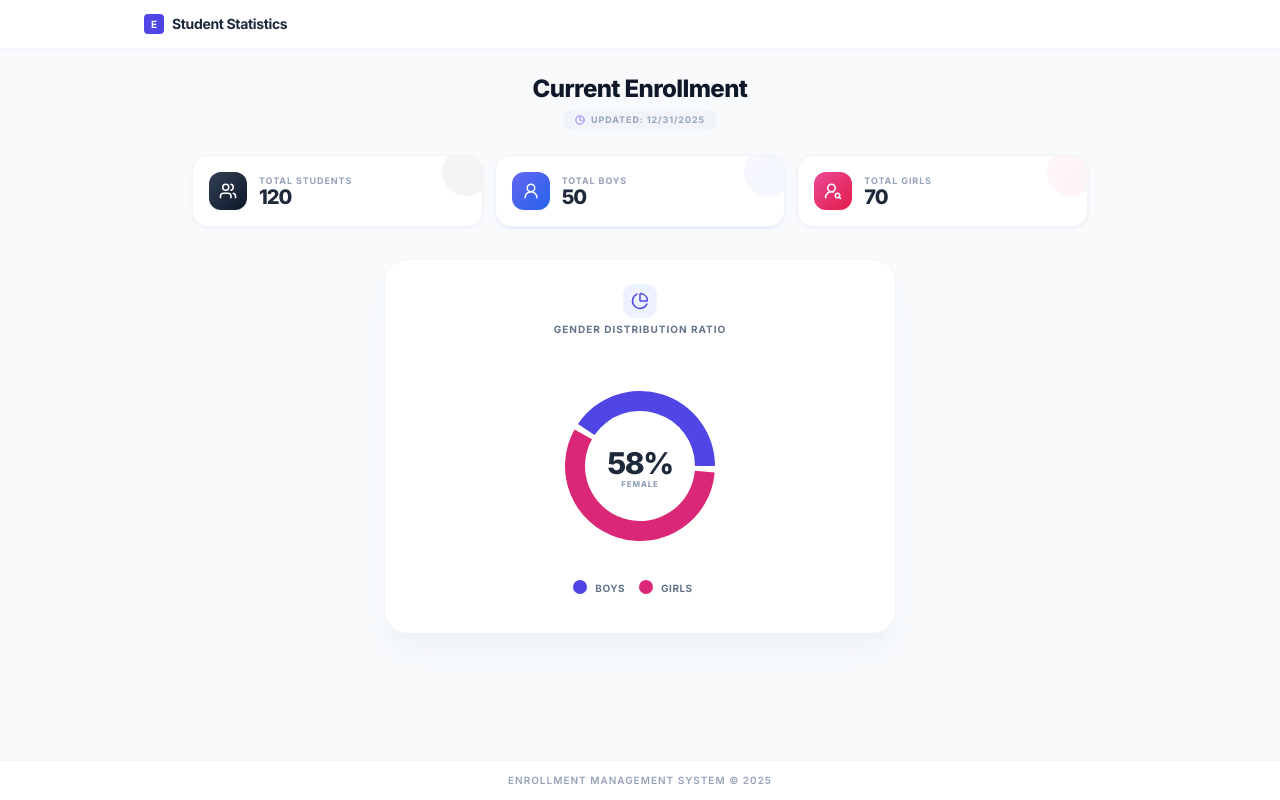
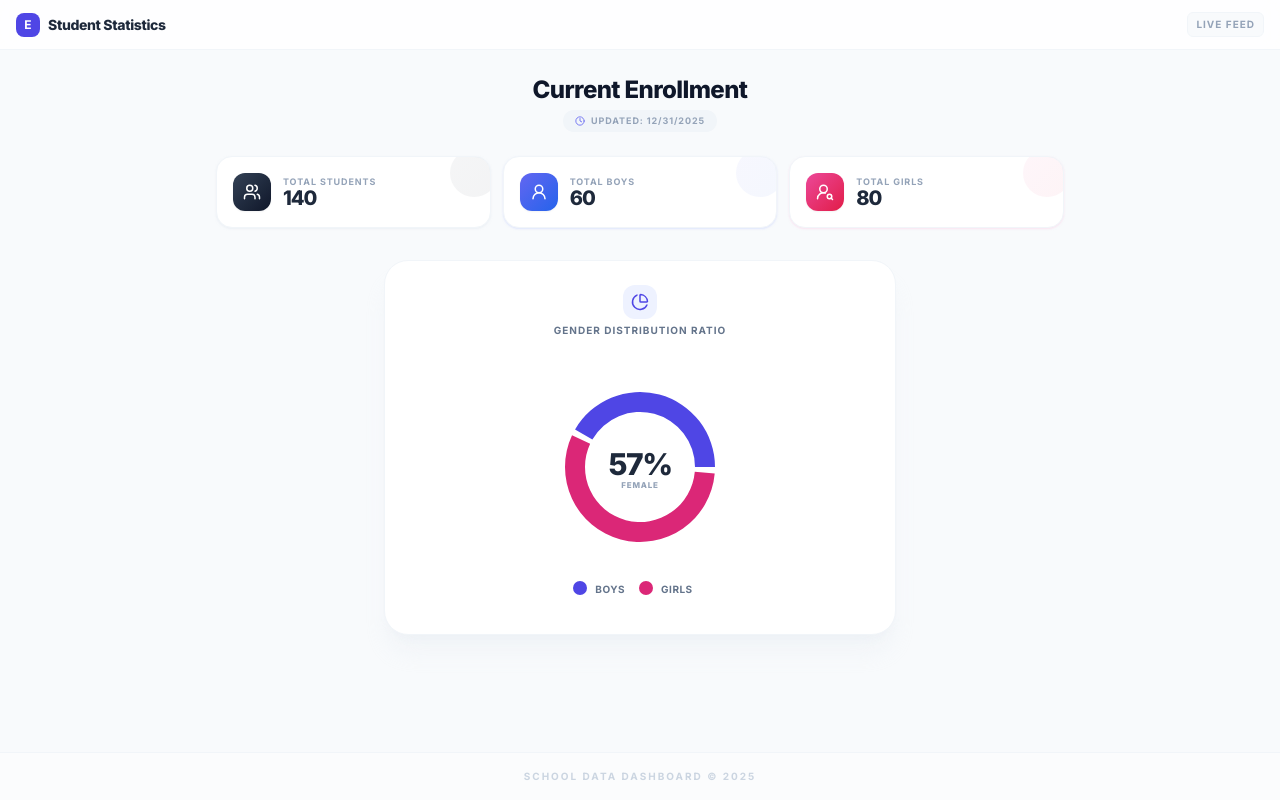
Before and after one commit to samm22174-beep/edu-stats-dashboard, a React (Vite) app: page / in a window 1280 px wide. Built offline with nearby package versions, Linux system fonts and the light colour scheme.

Commit message:
Update App.tsx

```diff
--- a/App.tsx
+++ b/App.tsx
@@ -3,19 +3,26 @@ import { StudentStats } from './types';
 import PublicDashboard from './PublicDashboard';
 import AdminPanel from './AdminPanel';
 
-const STORAGE_KEY = 'edu_stats_data';
+const STORAGE_KEY = 'edu_stats_data_v2';
 
 const DEFAULT_STATS: StudentStats = {
-  total: 120,
-  boys: 50,
-  girls: 70,
+  total: 140,
+  boys: 60,
+  girls: 80,
   lastUpdated: new Date().toISOString()
 };
 
 const App: React.FC = () => {
   const [stats, setStats] = useState<StudentStats>(() => {
     const saved = localStorage.getItem(STORAGE_KEY);
-    return saved ? JSON.parse(saved) : DEFAULT_STATS;
+    if (saved) {
+      try {
+        return JSON.parse(saved);
+      } catch (e) {
+        return DEFAULT_STATS;
+      }
+    }
+    return DEFAULT_STATS;
   });
 
   const [isAdmin, setIsAdmin] = useState(false);
@@ -23,57 +30,53 @@ const App: React.FC = () => {
   useEffect(() => {
     const params = new URLSearchParams(window.location.search);
     setIsAdmin(params.get('admin') === 'true');
+
+    // Listen for storage changes from other tabs (admin updates)
+    const handleStorage = (e: StorageEvent) => {
+      if (e.key === STORAGE_KEY && e.newValue) {
+        setStats(JSON.parse(e.newValue));
+      }
+    };
+    window.addEventListener('storage', handleStorage);
+    return () => window.removeEventListener('storage', handleStorage);
   }, []);
-
-  useEffect(() => {
-    localStorage.setItem(STORAGE_KEY, JSON.stringify(stats));
-  }, [stats]);
 
   const handleUpdateStats = (newStats: StudentStats) => {
     setStats(newStats);
+    localStorage.setItem(STORAGE_KEY, JSON.stringify(newStats));
   };
 
   return (
-    <div className="min-h-screen bg-slate-50 flex flex-col">
-      <header className="bg-white border-b border-slate-100 sticky top-0 z-50">
-        <div className="max-w-5xl mx-auto px-4 h-12 flex items-center justify-between">
+    <div className="min-h-screen bg-slate-50 flex flex-col items-center">
+      {!isAdmin && (
+        <header className="w-full bg-white/80 backdrop-blur-md border-b border-slate-100 py-3 px-4 flex justify-between items-center sticky top-0 z-50">
           <div className="flex items-center space-x-2">
-            <div className="w-5 h-5 bg-indigo-600 rounded flex items-center justify-center">
-              <span className="text-white font-bold text-[10px]">E</span>
+            <div className="w-6 h-6 bg-indigo-600 rounded-lg flex items-center justify-center">
+              <span className="text-white font-bold text-xs">E</span>
             </div>
-            <h1 className="text-sm font-bold text-slate-800 tracking-tight">
-              {isAdmin ? 'Admin Portal' : 'Student Statistics'}
-            </h1>
+            <span className="text-sm font-extrabold text-slate-800 tracking-tight">Student Statistics</span>
           </div>
+          <div className="text-[10px] font-bold text-slate-400 uppercase tracking-widest bg-slate-50 px-2 py-1 rounded-md border border-slate-100">
+            Live Feed
+          </div>
+        </header>
+      )}
 
-          {isAdmin && (
-            <div className="px-2 py-0.5 bg-amber-100 text-amber-700 rounded-full border border-amber-200">
-              <span className="text-[8px] font-black uppercase tracking-widest">Edit Mode</span>
-            </div>
-          )}
-        </div>
-      </header>
-
-      <main className="flex-grow w-full p-3 md:p-6 overflow-x-hidden">
+      <main className={`w-full max-w-4xl ${isAdmin ? 'p-4' : 'p-3 md:p-6'} flex-grow`}>
         {isAdmin ? (
-          <AdminPanel
-            stats={stats}
-            onSave={handleUpdateStats}
-          />
+          <AdminPanel stats={stats} onSave={handleUpdateStats} />
         ) : (
-          <PublicDashboard
-            stats={stats}
-          />
+          <PublicDashboard stats={stats} />
         )}
       </main>
 
-      <footer className="bg-white border-t border-slate-100 py-3">
-        <div className="max-w-5xl mx-auto px-4 text-center">
-          <p className="text-[10px] text-slate-400 font-semibold uppercase tracking-widest">
-            Enrollment Management System &copy; {new Date().getFullYear()}
+      {!isAdmin && (
+        <footer className="w-full py-4 text-center border-t border-slate-100 bg-white/50">
+          <p className="text-[10px] font-bold text-slate-300 uppercase tracking-[0.2em]">
+            School Data Dashboard &copy; {new Date().getFullYear()}
           </p>
-        </div>
-      </footer>
+        </footer>
+      )}
     </div>
   );
 };
```
